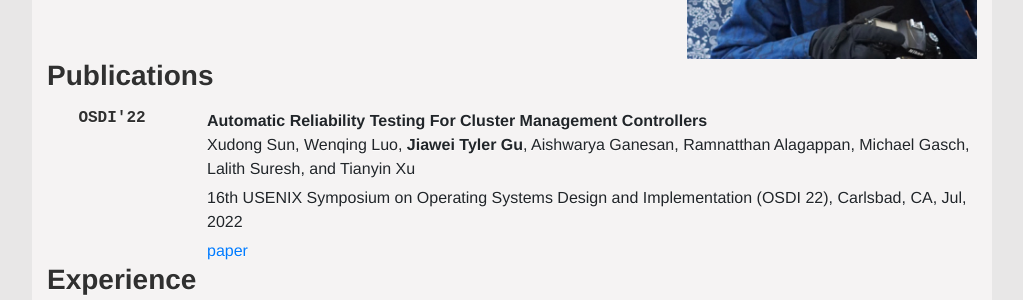
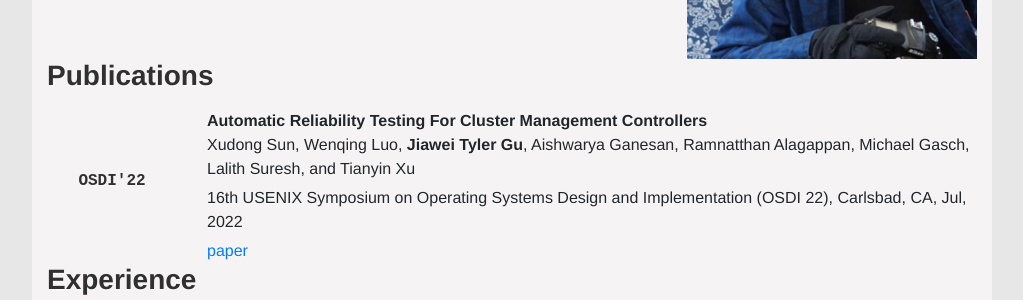
Before and after one commit to tylergu/tylergu.github.io, a Jekyll site: the page built from index.html, in a window 1280 px wide. Shown: the part 519-819 px from the top of the page, without its empty margins (128-1151 px from the left). Built offline with Jekyll 4.4.1, drawn with Linux system fonts in a browser that asks for light colours.

Commit message:
fix: alignment

```diff
--- a/_includes/publications.html
+++ b/_includes/publications.html
@@ -2,7 +2,7 @@
 
 {% for publication in site.data.publications %}
     <div class="row">
-        <div class="col-2 align-items-center">
+        <div class="col-2 align-self-center">
             <h4 class="conference">{{ publication.conference }}</h4>
         </div>
         <div class="col-10">
```
